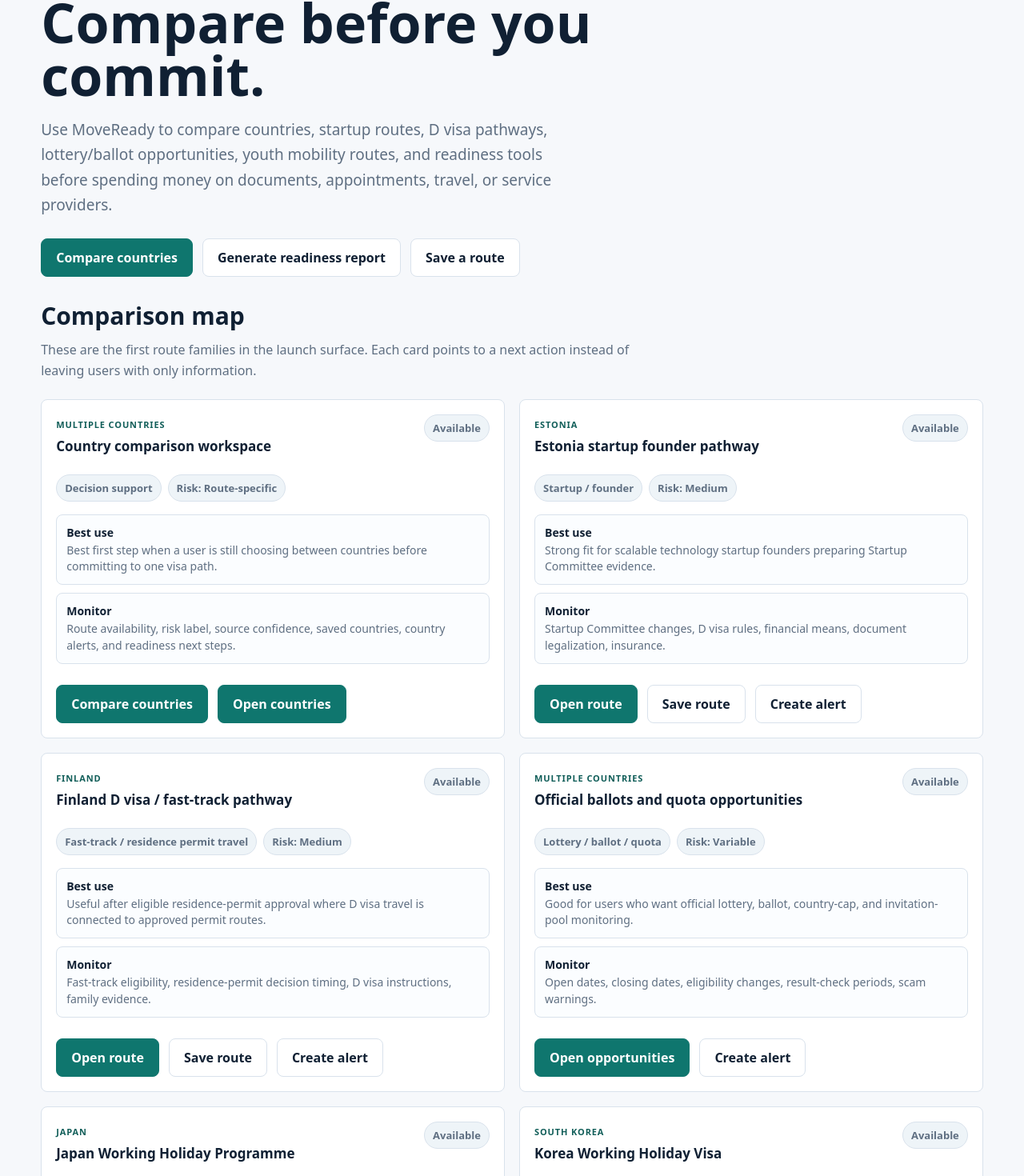
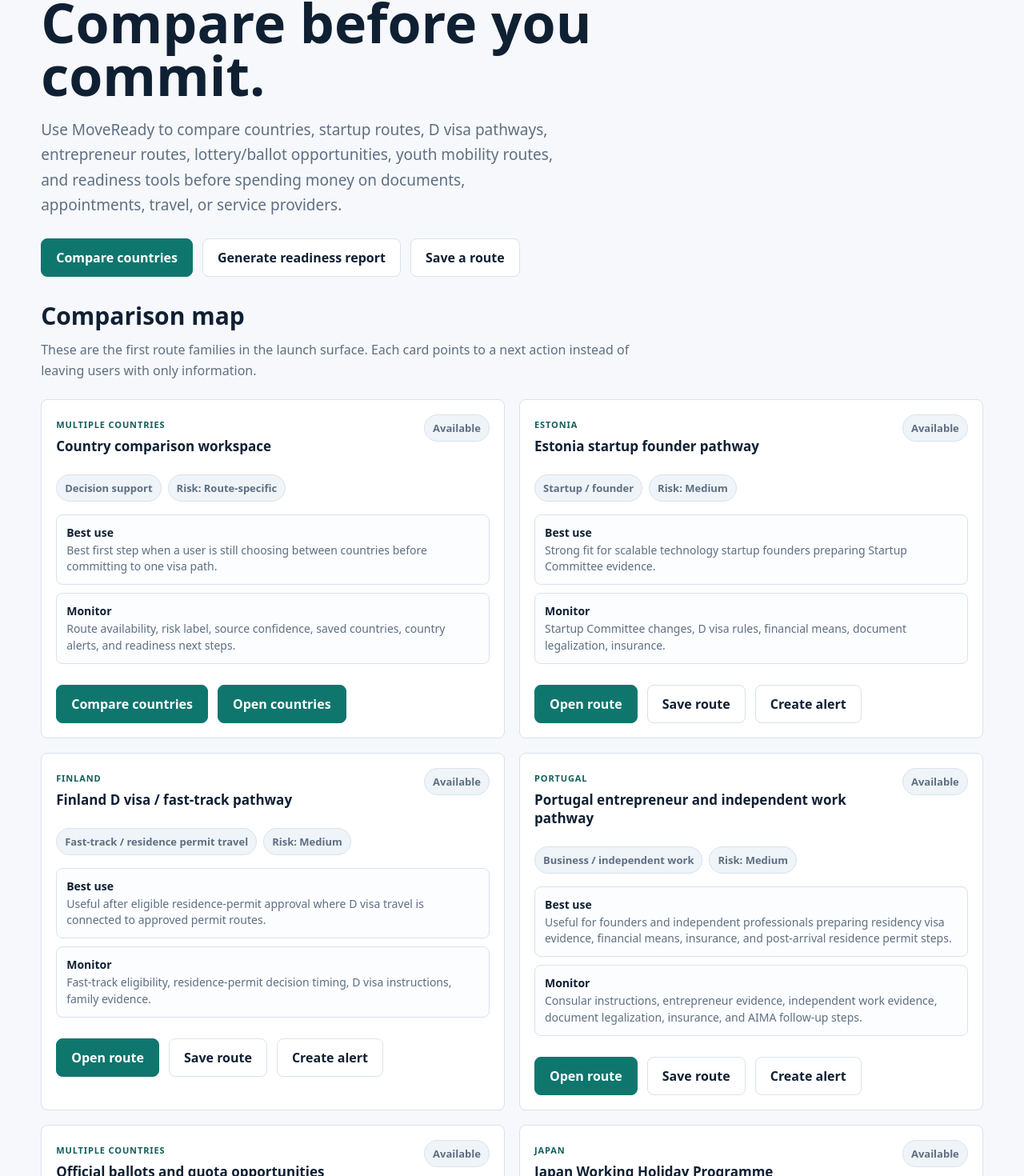
Before and after one commit to SirBM201/SirBM201-moveready-frontend, a Next.js app: page /compare in a window 1280 px wide. Shown: the part 215-1685 px from the top of the page at 80% size. Built offline with nearby package versions, Linux system fonts and the light colour scheme.

Commit message:
Add Portugal entrepreneur route to comparison

```diff
--- a/app/compare/page.tsx
+++ b/app/compare/page.tsx
@@ -40,6 +40,20 @@ const routes = [
       { label: "Open route", href: "/routes/finland-d-visa" },
       { label: "Save route", href: "/saved-routes?country=FI&route=d-visa" },
       { label: "Create alert", href: "/watchlist?type=route&code=FI-d-visa&title=Finland%20D%20visa%20fast-track%20pathway" },
+    ],
+  },
+  {
+    name: "Portugal entrepreneur and independent work pathway",
+    country: "Portugal",
+    category: "Business / independent work",
+    status: "Available",
+    risk: "Medium",
+    strength: "Useful for founders and independent professionals preparing residency visa evidence, financial means, insurance, and post-arrival residence permit steps.",
+    watch: "Consular instructions, entrepreneur evidence, independent work evidence, document legalization, insurance, and AIMA follow-up steps.",
+    actions: [
+      { label: "Open route", href: "/routes/portugal-entrepreneur" },
+      { label: "Save route", href: "/saved-routes?country=PT&route=entrepreneur-independent-work" },
+      { label: "Create alert", href: "/watchlist?type=route&code=PT-entrepreneur-independent-work&title=Portugal%20entrepreneur%20and%20independent%20work%20pathway" },
     ],
   },
   {
@@ -149,7 +163,7 @@ export default function ComparePage() {
           <span className="eyebrow">Route comparison</span>
           <h1>Compare before you commit.</h1>
           <p className="lede">
-            Use MoveReady to compare countries, startup routes, D visa pathways, lottery/ballot opportunities, youth mobility routes, and readiness tools before spending money on documents, appointments, travel, or service providers.
+            Use MoveReady to compare countries, startup routes, D visa pathways, entrepreneur routes, lottery/ballot opportunities, youth mobility routes, and readiness tools before spending money on documents, appointments, travel, or service providers.
           </p>
           <div className="actions">
             <a className="btn primary" href="/country-comparison">Compare countries</a>
```
